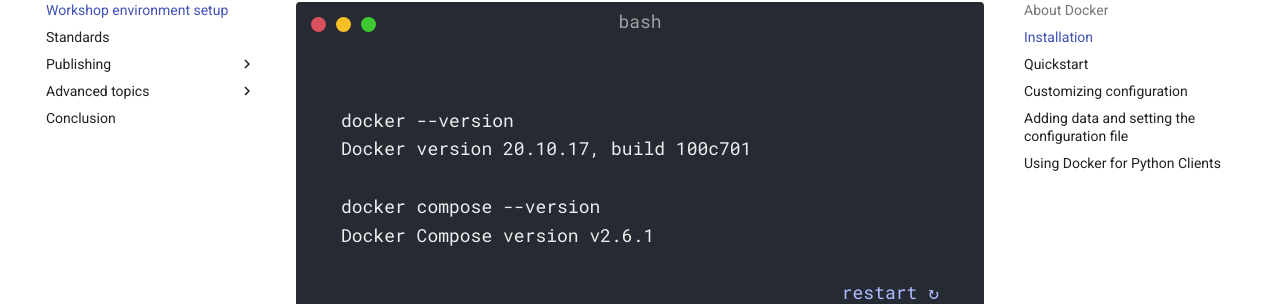
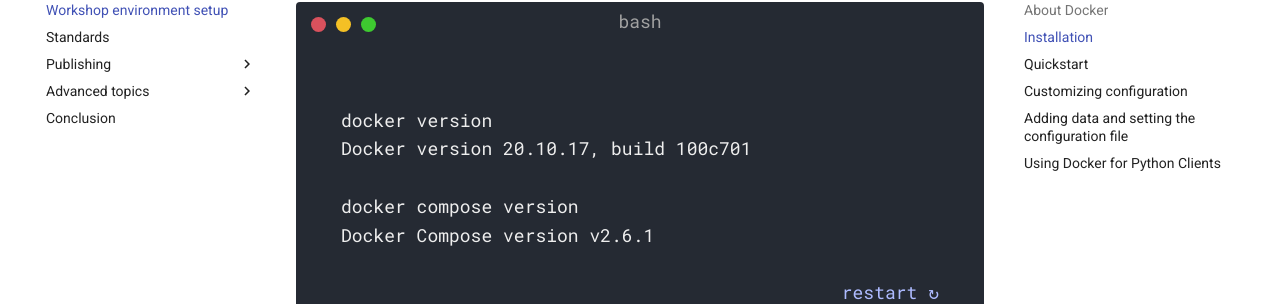
Before and after one commit to geopython/diving-into-pygeoapi, an MkDocs documentation site: the page built from workshop/content/docs/setup.md, in a window 1280 px wide and 900 px high, scrolled down 3137 px. Shown: the part 152-456 px from the top of the window. Built offline with MkDocs 1.6.1 and Material for MkDocs 9.7.7, drawn with Linux system fonts in a browser that asks for light colours; comment, search, counter and statistics services are not loaded.

````diff
--- a/workshop/content/docs/setup.md
+++ b/workshop/content/docs/setup.md
@@ -92,10 +92,10 @@ If all goes well, you should be able to run Docker from the command line as foll
 
 <div class="termy">
 ```bash
-docker --version
+docker version
 Docker version 20.10.17, build 100c701
 
-docker compose --version
+docker compose version
 Docker Compose version v2.6.1
 ```
 </div>
````
